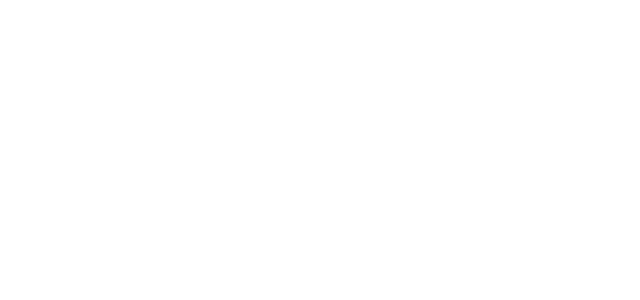
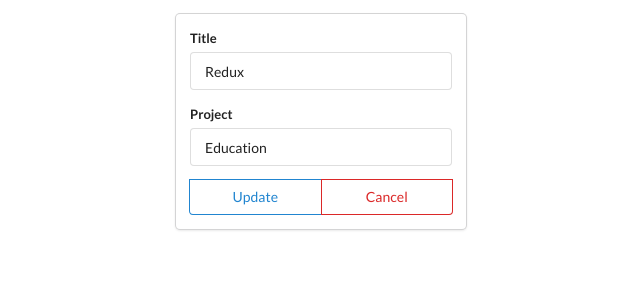
Before and after one commit to KeithChasen/time-tracking-app, a React (Create React App) app: page / in a window 1280 px wide. Shown: the top 300 px of the page, without its empty margins (319-959 px from the left). Built offline with nearby package versions, Linux system fonts and the light colour scheme.

Commit message:
timer form

```diff
--- a/src/components/TimerForm.js
+++ b/src/components/TimerForm.js
@@ -2,9 +2,29 @@ import React, { Component } from 'react'
 
 class TimerForm extends Component {
     render() {
+        const submitText = this.props.title ? 'Update' : 'Create'
         return(
-            <div>
-
+            <div className='ui centered card'>
+                <div className='content'>
+                    <div className='ui form'>
+                        <div className='field'>
+                            <label>Title</label>
+                            <input type="text" defaultValue={this.props.title} />
+                        </div>
+                        <div className='field'>
+                            <label>Project</label>
+                            <input type="text" defaultValue={this.props.project} />
+                        </div>
+                        <div className='ui two bottom attached buttons'>
+                            <button className='ui basic blue button'>
+                                {submitText}
+                            </button>
+                            <button className='ui basic red button'>
+                                Cancel
+                            </button>
+                        </div>
+                    </div>
+                </div>
             </div>
         )
     }
```
